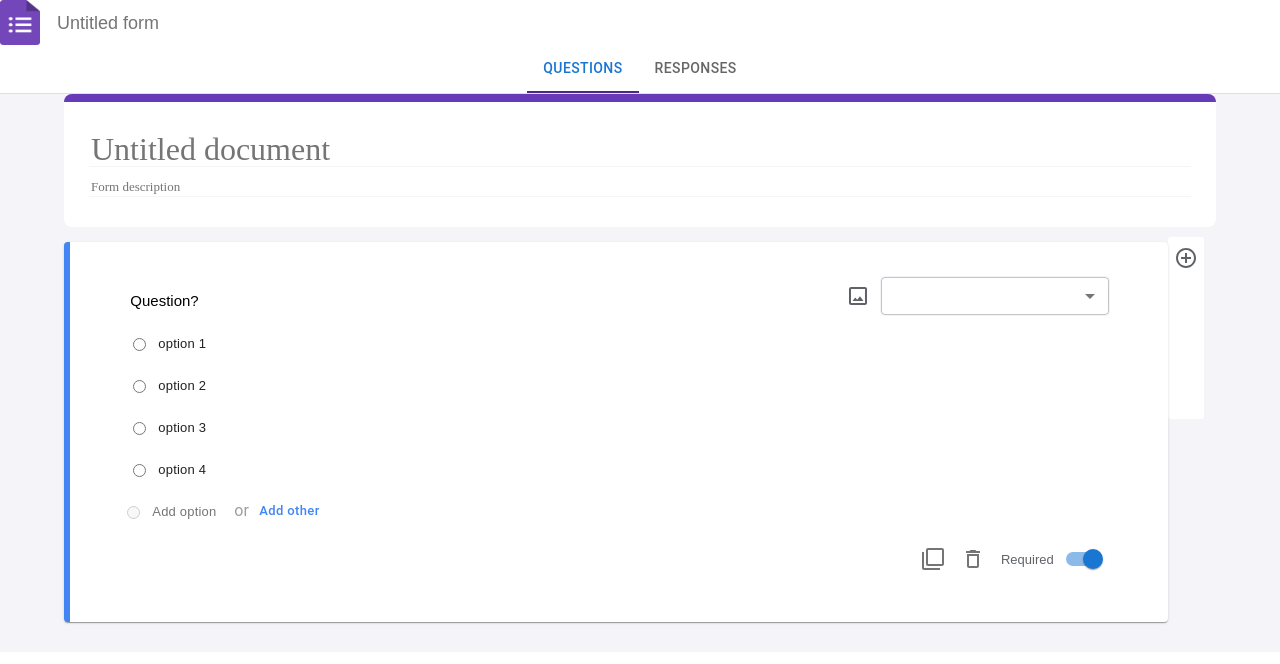
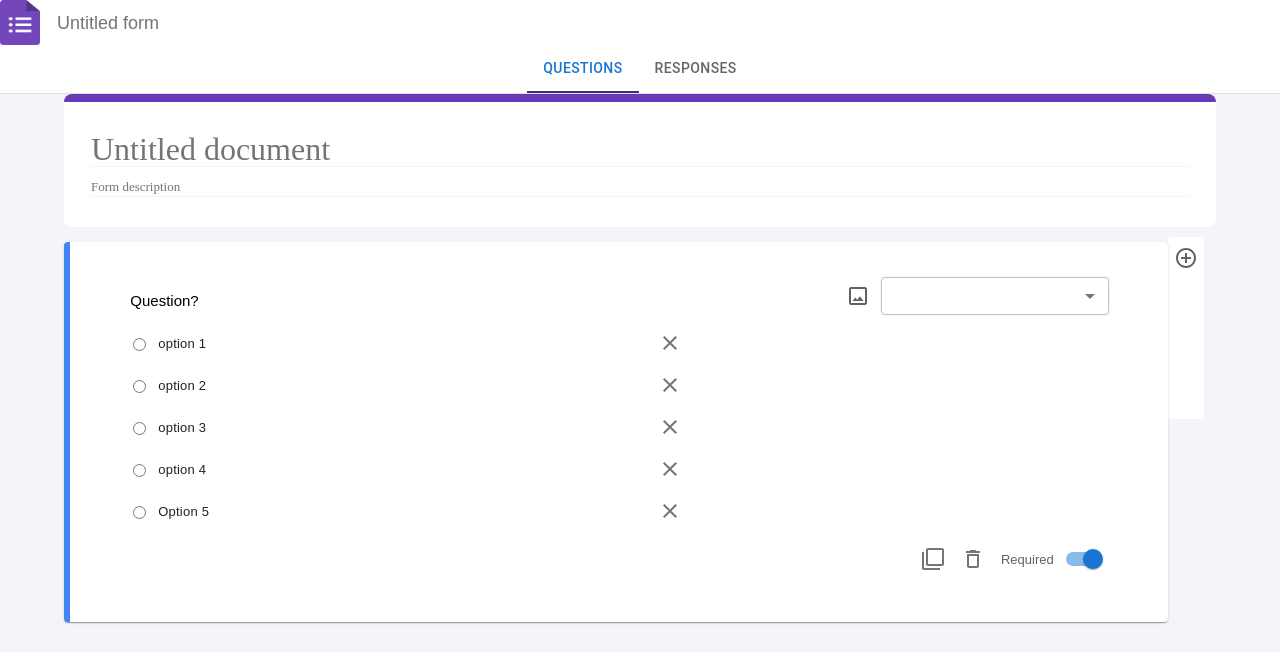
Before and after one commit to MagdelineNg/coogle_forms, a React (Create React App) app: page /form/1 in a window 1280 px wide. Shown: the top 664 px of the page. Built offline with nearby package versions, Linux system fonts and the light colour scheme; a web font is replaced by a local one.

Commit message:
change style

```diff
--- a/src/components/Questionform.js
+++ b/src/components/Questionform.js
@@ -21,6 +21,7 @@ import {
   Select,
   Switch,
 } from "@mui/material";
+import { CloseOutlined } from "@mui/icons-material";
 
 const Questionform = (props) => {
   const [questions, setQuestions] = useState([
@@ -51,6 +52,35 @@ const Questionform = (props) => {
     setQuestions(newQuestions);
     console.log(newQuestions);
   };
+
+  function changeOptionValue(text,ind,optionInd) {
+    var newQuestions = [...questions];
+    newQuestions[ind].options[optionInd].optionText = text;
+    setQuestions(newQuestions);
+    console.log(newQuestions);
+  }
+
+  function removeOption(ind,optionInd){
+    var newQuestions = [...questions];
+    if (newQuestions[ind].options.length > 1){
+      console.log("removing option...")
+      newQuestions[ind].options.splice(optionInd, 1)
+      setQuestions(newQuestions);
+      console.log(questions);
+    }
+  }
+
+  function addOption(ind){
+    var newQuestions = [...questions];
+    const numOfOptions = newQuestions[ind].options.length
+    if (numOfOptions < 5){
+      newQuestions[ind].options.push({optionText: "Option " + (numOfOptions+1)})
+      setQuestions(newQuestions);
+      console.log(newQuestions);
+    } else {
+      console.log("Maximum of 5 options allowed.")
+    }
+  }
 
   const questionsUI = () => {
     return questions.map((ques, i) => (
@@ -154,8 +184,12 @@ const Questionform = (props) => {
                             className="text-input"
                             placeholder="option"
                             value={op.optionText}
+                            onChange={(e) => {changeOptionValue(e.target.value,i,j)}}
                           ></input>
                         </div>
+                        <IconButton aria-label="delete" onClick={()=>removeOption(i,j)}>
+                          <CloseOutlined />
+                        </IconButton>
                       </div>
                     ))}
                     <div>
@@ -184,7 +218,7 @@ const Questionform = (props) => {
                                 <input
                                   type="text"
                                   className="text-input"
-                                  placeholder="Add option"
+                                  placeholder="Add other"
                                   style={{width:"80px"}}
                                 ></input>
                                 or
@@ -196,8 +230,9 @@ const Questionform = (props) => {
                                     fontSize: "600",
                                     marginLeft: "5px"
                                   }}
+                                  onClick={addOption(i)}
                                 >
-                                  Add other
+                                  Add option
                                 </Button>
                               </div>
                             }
```
